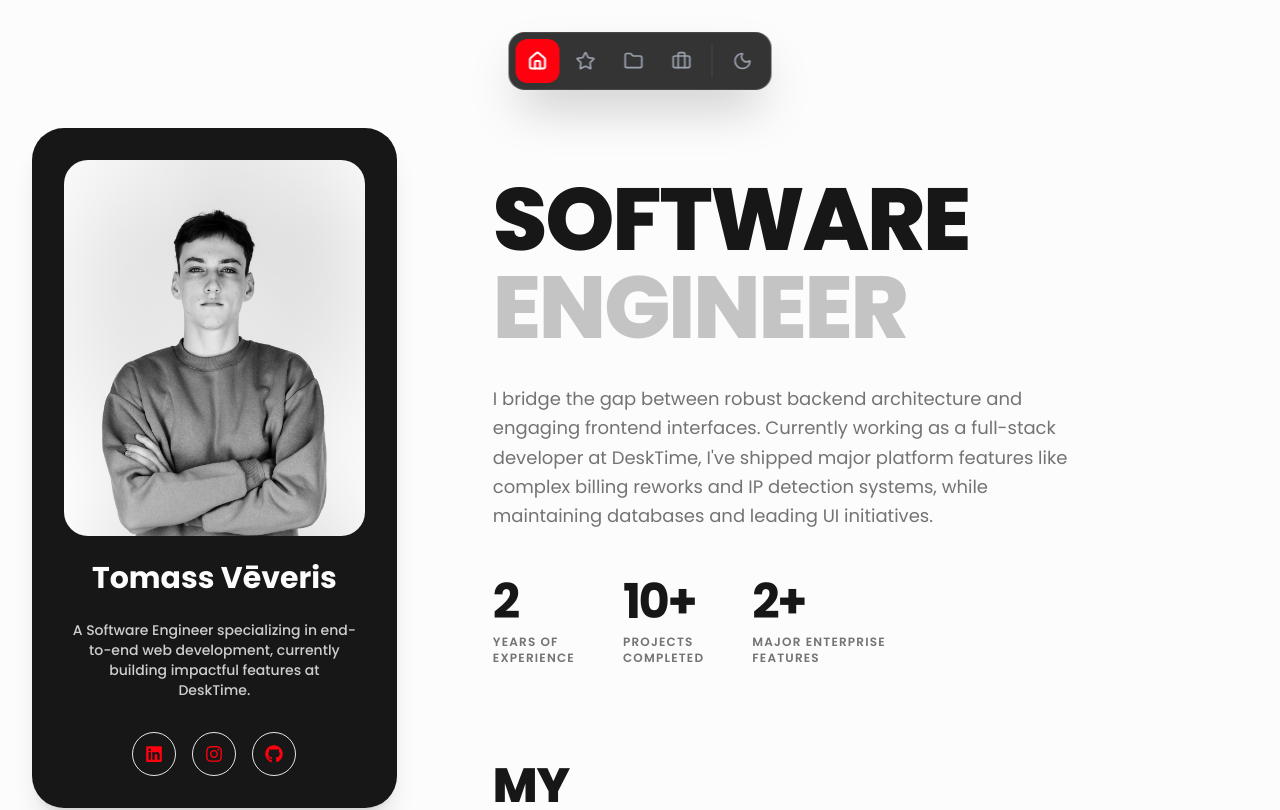
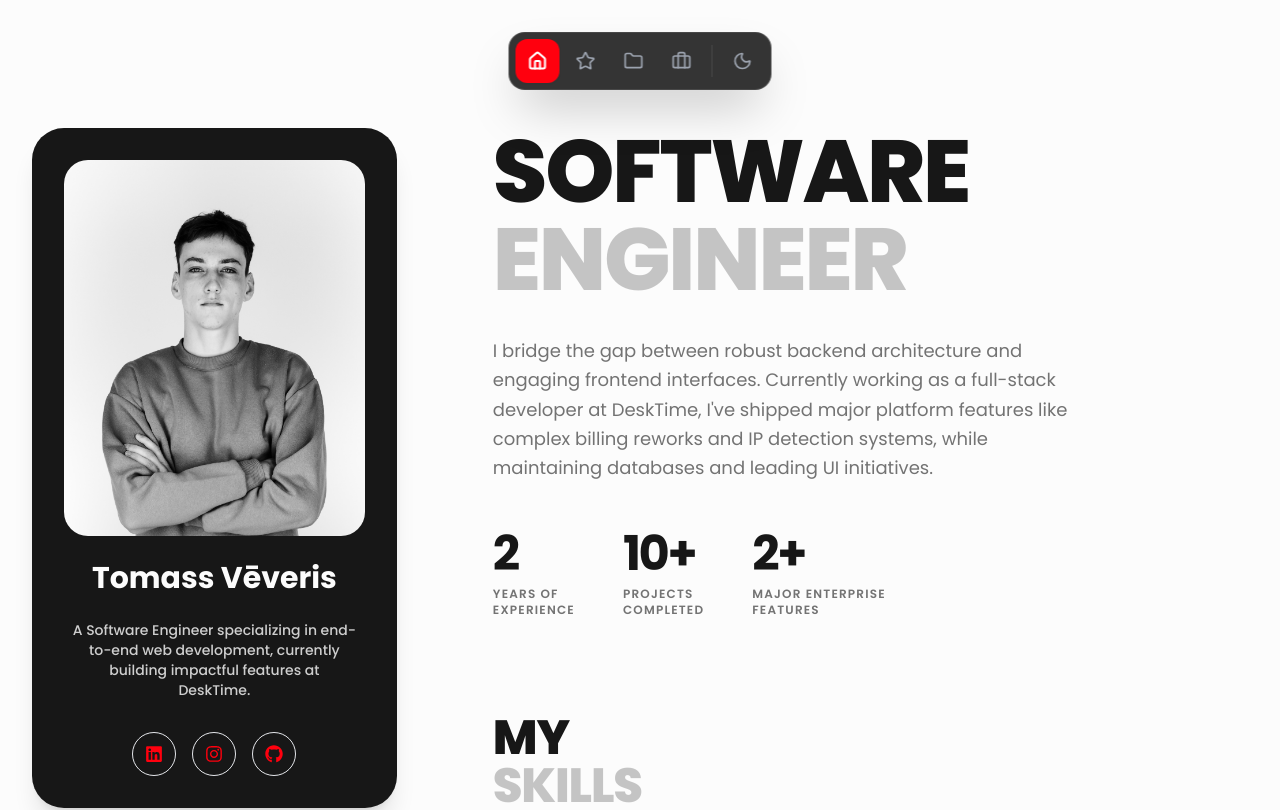
Before and after one commit to fur1ozz/portfolio, a React (Vite) app: page /about in a window 1280 px wide. Shown: the top 810 px of the page. Built offline with nearby package versions, Linux system fonts and the light colour scheme.

Commit message:
main Remove unwanted top padding

```diff
--- a/package.json
+++ b/package.json
@@ -1,6 +1,6 @@
 {
   "name": "portfolio",
-  "version": "2.1.1",
+  "version": "2.1.2",
   "private": true,
   "type": "module",
   "dependencies": {
--- a/src/pages/Home/Home.jsx
+++ b/src/pages/Home/Home.jsx
@@ -56,7 +56,7 @@ const Home = () => {
                     </div>
 
                     {/* Right Scrollable Content */}
-                    <div className="lg:flex-1 flex flex-col gap-24 relative z-0 pt-0 lg:pt-12">
+                    <div className="lg:flex-1 flex flex-col gap-24 relative">
 
                         {/* Hero Info */}
                         <div>
```
